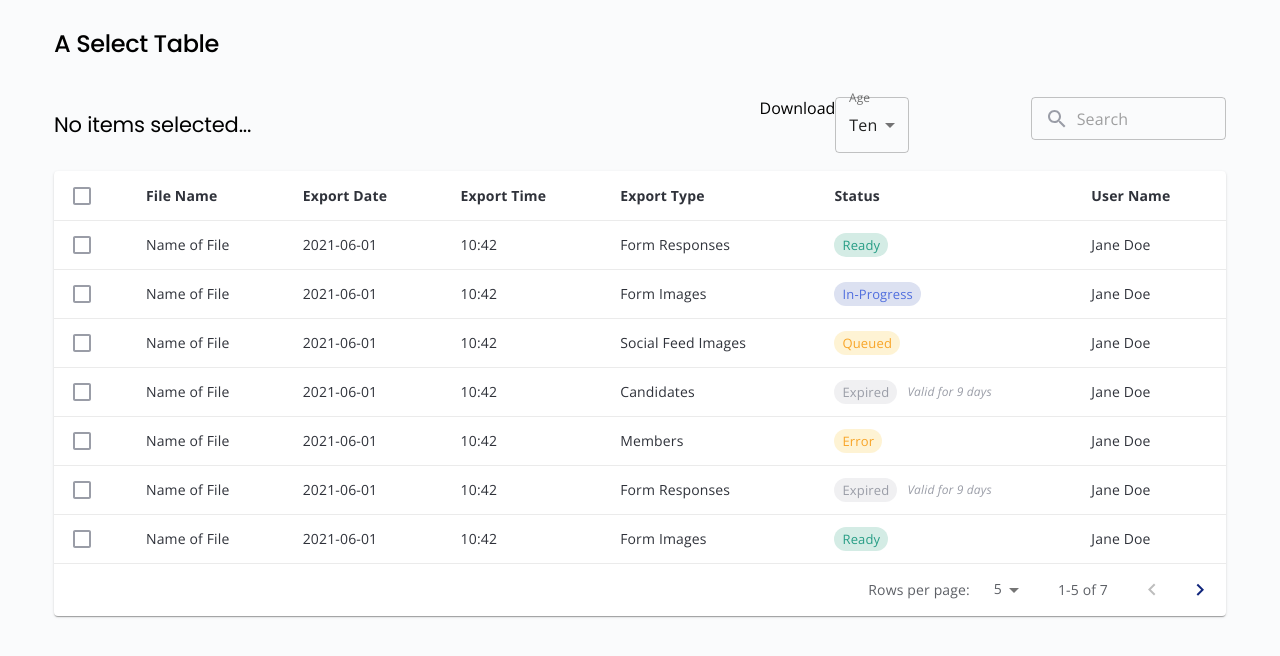
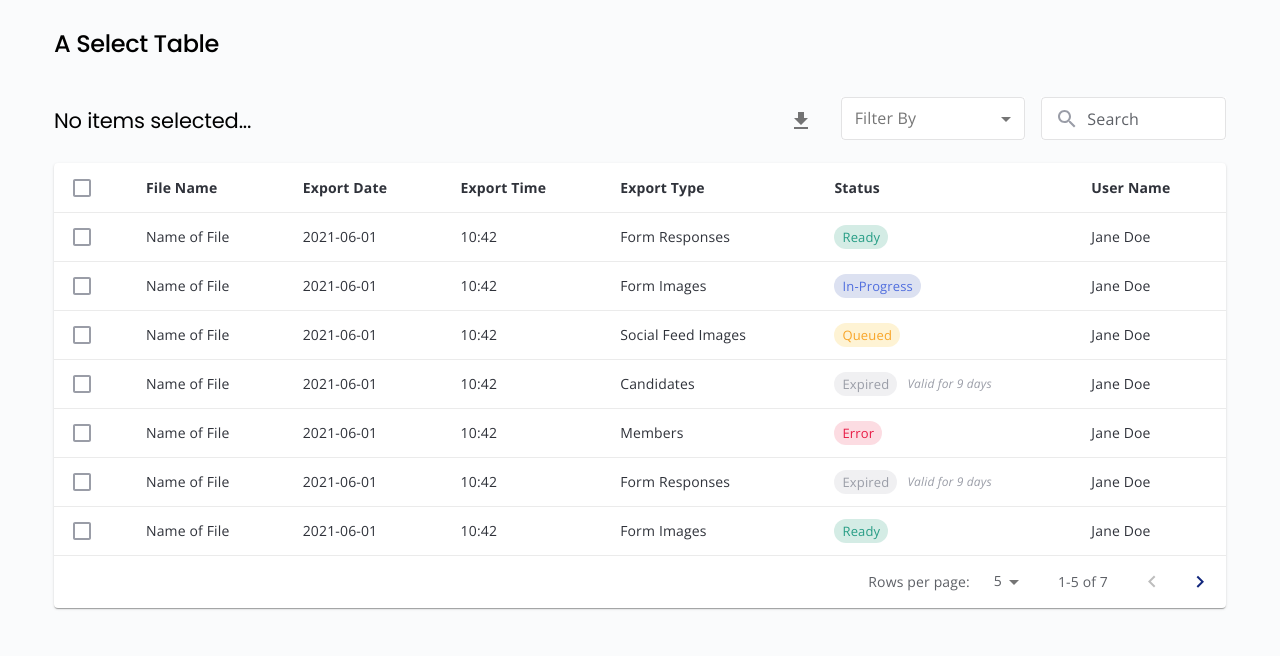
Before and after one commit to liezelbreytenbach/component-library, a React (Create React App) app: page /table in a window 1280 px wide. Shown: the top 656 px of the page. Built offline with nearby package versions, Linux system fonts and the light colour scheme; the HTML template or start-up script is replaced by a standard one.

Commit message:
feat: search input and filter

```diff
--- a/src/components/StyledForm/StyledComponents.js
+++ b/src/components/StyledForm/StyledComponents.js
@@ -1,11 +1,19 @@
 import styled from 'styled-components';
-import { Checkbox, TextField } from '@material-ui/core';
+import { Checkbox, TextField, FormControl } from '@material-ui/core';
 
 export const StyledTextField = styled(TextField)`
   & {
+    background-color: ${props => props.theme.palette.common.white};
     input {
       padding-top: ${props => props.theme.spacing.xSpacing};
       padding-bottom: ${props => props.theme.spacing.xSpacing};
+      &::placeholder {
+        color:  ${props => props.theme.palette.text.secondary};
+        opacity: 1;
+      }
+    }
+    fieldset {
+      border-color: ${props => props.theme.palette.common.border};
     }
     .MuiInputAdornment-root {
       color: ${props => props.theme.palette.grey.main};
@@ -16,19 +24,30 @@ export const StyledTextField = styled(TextField)`
   }
 `;
 
-// export const TightCheckBox = styled(Checkbox)`
-//   && {
-//     padding: 0;
-//     color: ${props => props.theme.palette.grey.main};
-//     &:hover {
-//       background-color: transparent;
-//     }
-//     &:hover,
-//     &.Mui-checked {
-//       color: ${props => props.theme.palette.primary.main};
-//     }
-//   }
-// `;
+export const StyledSelectBox = styled(FormControl)`
+  & {
+    width: 100%;
+    background-color: ${props => props.theme.palette.common.white};
+    color:  ${props => props.theme.palette.text.secondary};
+    fieldset {
+      border-color: ${props => props.theme.palette.common.border};
+    }
+    .MuiSelect-root {
+      padding-top: ${props => props.theme.spacing.xSpacing};
+      padding-bottom: ${props => props.theme.spacing.xSpacing};
+    }
+    .MuiInputBase-root:hover fieldset,
+    .MuiOutlinedInput-root.Mui-focused .MuiOutlinedInput-notchedOutline {
+      border-color: ${props => props.theme.palette.primary.main};
+    }
+    .MuiFormLabel-root.Mui-focused {
+      color: ${props => props.theme.palette.primary.main};
+    }
+    .MuiInputLabel-outlined {
+      transform: translate(14px, 13px) scale(1);
+    }
+  }
+`;
 
 export const TightCheckBox = styled(Checkbox)`
   && {
--- a/src/components/StyledForm/StyledSelect.js
+++ b/src/components/StyledForm/StyledSelect.js
@@ -1,21 +1,22 @@
-import { FormControl, InputLabel, Select, MenuItem} from '@material-ui/core';
+import { InputLabel, Select, MenuItem} from '@material-ui/core';
+import { StyledSelectBox } from './StyledComponents';
 
 export default function StyledSelect() {
 
   return (
-    <FormControl variant="outlined">
-        <InputLabel id="demo-simple-select-filled-label">Age</InputLabel>
+    <StyledSelectBox variant="outlined">
+        <InputLabel id="demo-simple-select-filled-label">Filter By</InputLabel>
         <Select
           labelId="demo-simple-select-filled-label"
           id="demo-simple-select-filled"
-          value={10}
+          // value={10}
           // onChange={handleChange}
         >
-          <MenuItem value=""><em>None</em></MenuItem>
+          <MenuItem value=""><em>Filter By</em></MenuItem>
           <MenuItem value={10}>Ten</MenuItem>
           <MenuItem value={20}>Twenty</MenuItem>
           <MenuItem value={30}>Thirty</MenuItem>
         </Select>
-      </FormControl>
+      </StyledSelectBox>
   );
 }
--- a/src/pages/MyTable.js
+++ b/src/pages/MyTable.js
@@ -1,5 +1,6 @@
 import { useState } from 'react';
-import { Container, Grid } from '@material-ui/core';
+import { Container, Grid, IconButton } from '@material-ui/core';
+import { GetApp } from '@material-ui/icons';
 import styled from 'styled-components';
 
 import Title from '../components/Title';
@@ -33,15 +34,17 @@ export default function MyTable() {
         <Grid item>
           <Title variant="h2">{selectedMsg}</Title>
         </Grid>
-        <Grid item sm="6">
-          <Grid container justifyContent="flex-end">
+        <Grid item sm={6}>
+          <Grid container justifyContent="flex-end" spacing={2}>
             <Grid item>
-              Download
+              <IconButton>
+                <GetApp />
+              </IconButton>
             </Grid>
-            <Grid item sm="4">
+            <Grid item sm={4}>
               <StyledSelect />
             </Grid>
-            <Grid item sm="4">
+            <Grid item sm={4}>
               <StyledSearch />
             </Grid>
           </Grid>
--- a/src/utils/theme.js
+++ b/src/utils/theme.js
@@ -7,7 +7,7 @@ const fonts = {
 
 export const theme = {
   palette: {
-    common: {offWhite: '#FAFBFC', hover: '#12277D0D'},
+    common: {white: '#fff', offWhite: '#FAFBFC', border: '#181C251F'},
     text: {primary: '#181C25E6', secondary: '#181C25B3', headers: '#181C25'},
     primary: { main: '#12277D' },
     grey: { light: '#9A9DA726', main: '#9A9DA7', dark: '#181C25'},
@@ -33,6 +33,6 @@ export const tagStates = {
   inProgress: {text: 'In-Progress', palette: theme.palette.info, message: ''},
   queued:  {text: 'Queued', palette: theme.palette.warning, message: ''},
   ready: {text: 'Ready', palette: theme.palette.success, message: ''},
-  error:  {text: 'Error', palette: theme.palette.warning, message: ''},
+  error:  {text: 'Error', palette: theme.palette.error, message: ''},
   expired:  {text: 'Expired', palette: theme.palette.grey, message: 'Valid for 9 days'},
 };
```
